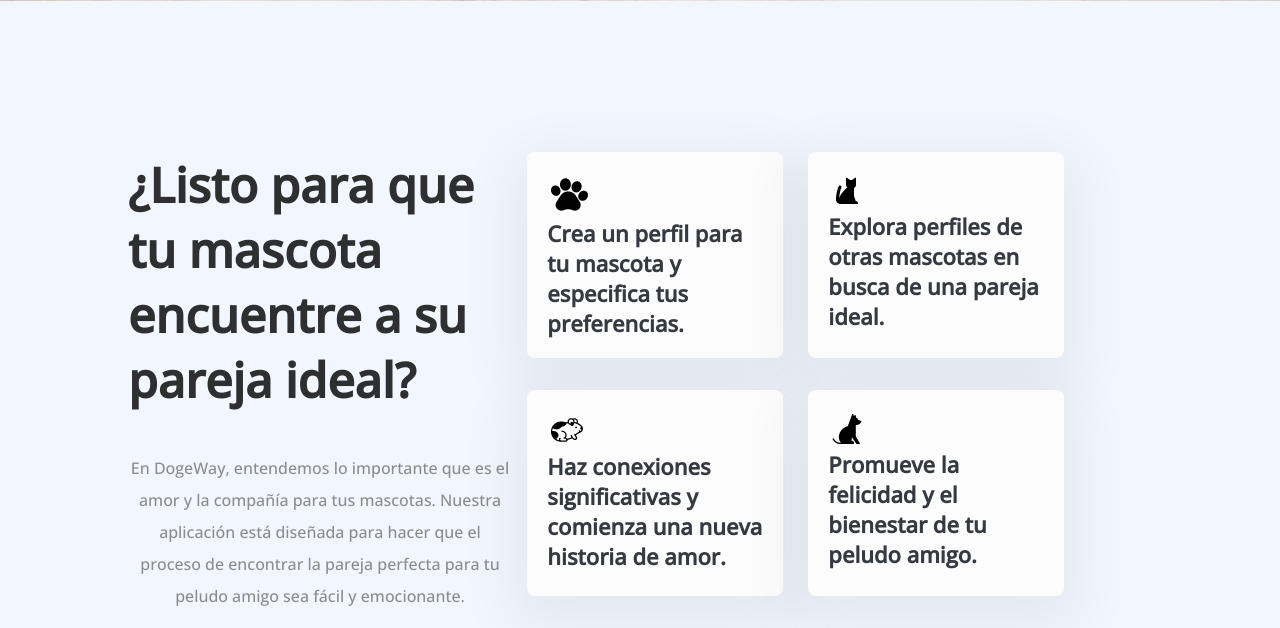
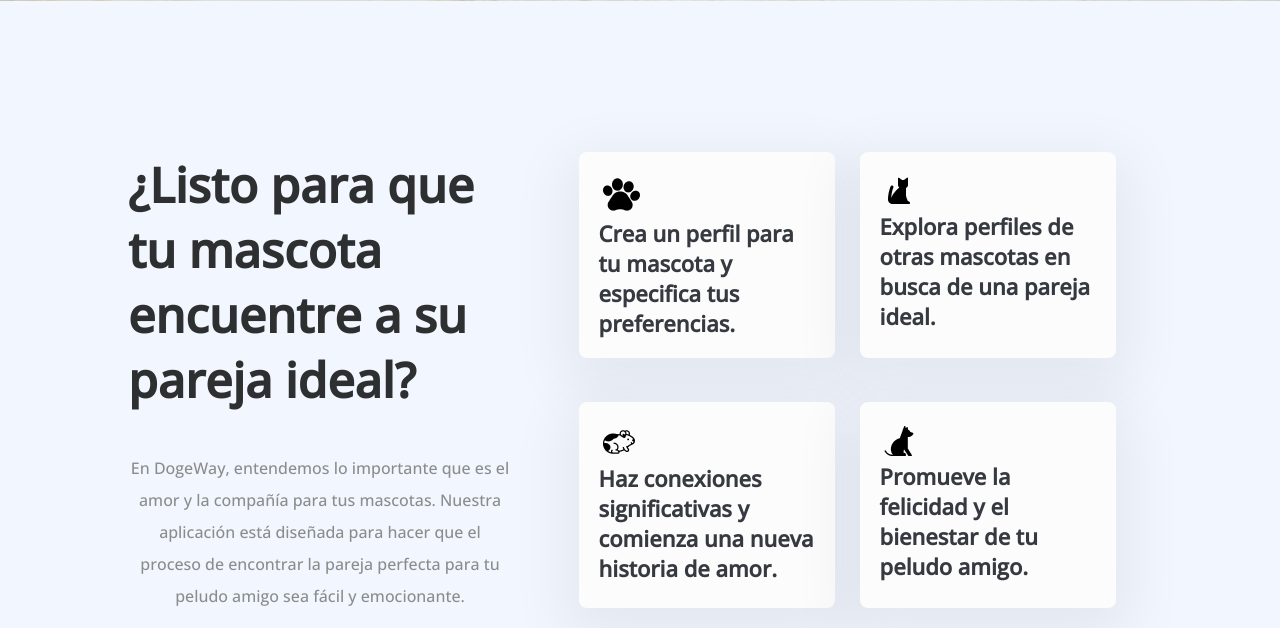
Before and after one commit to Luisangel-Cordova27/IngSoft-DogeWay, a PHP site: page /landingPage.html in a window 1280 px wide. Shown: the part 1042-1670 px from the top of the page. Run offline with PHP 8.4, Linux system fonts and the light colour scheme.

Commit message:
Se quitó el css dentro del html, y se agregó al style.css

```diff
--- a/landingPage.html
+++ b/landingPage.html
@@ -43,7 +43,7 @@
                 </p>
             </div>
             <div class="caracteristicas-why">
-                <div style="margin-right: 25px;">
+                <div>
                     <img src="img/icono-why1.png" alt="huella de perro">
                     <p>Crea un perfil para tu mascota y especifica tus preferencias.</p>
                 </div>
@@ -53,7 +53,7 @@
                     <p>Explora perfiles de otras mascotas en busca de una pareja ideal.</p>
                 </div>
 
-                <div style="margin-right: 25px;">
+                <div>
                     <img src="img/icono-why3.png" alt="rana">
                     <p>Haz conexiones significativas y comienza una nueva historia de amor.</p>
                 </div>
--- a/style.css
+++ b/style.css
@@ -115,7 +115,7 @@ body{
 
 .titulo-why{
     width: 34%;
-    margin-right: 5%;
+    margin-right: 10%;
 }
 
 .titulo-why h1{
@@ -136,6 +136,7 @@ body{
     display: flex;
     flex-wrap: wrap;
     width: 65%;
+    gap: 25px;
 }
 
 .caracteristicas-why div{
```
